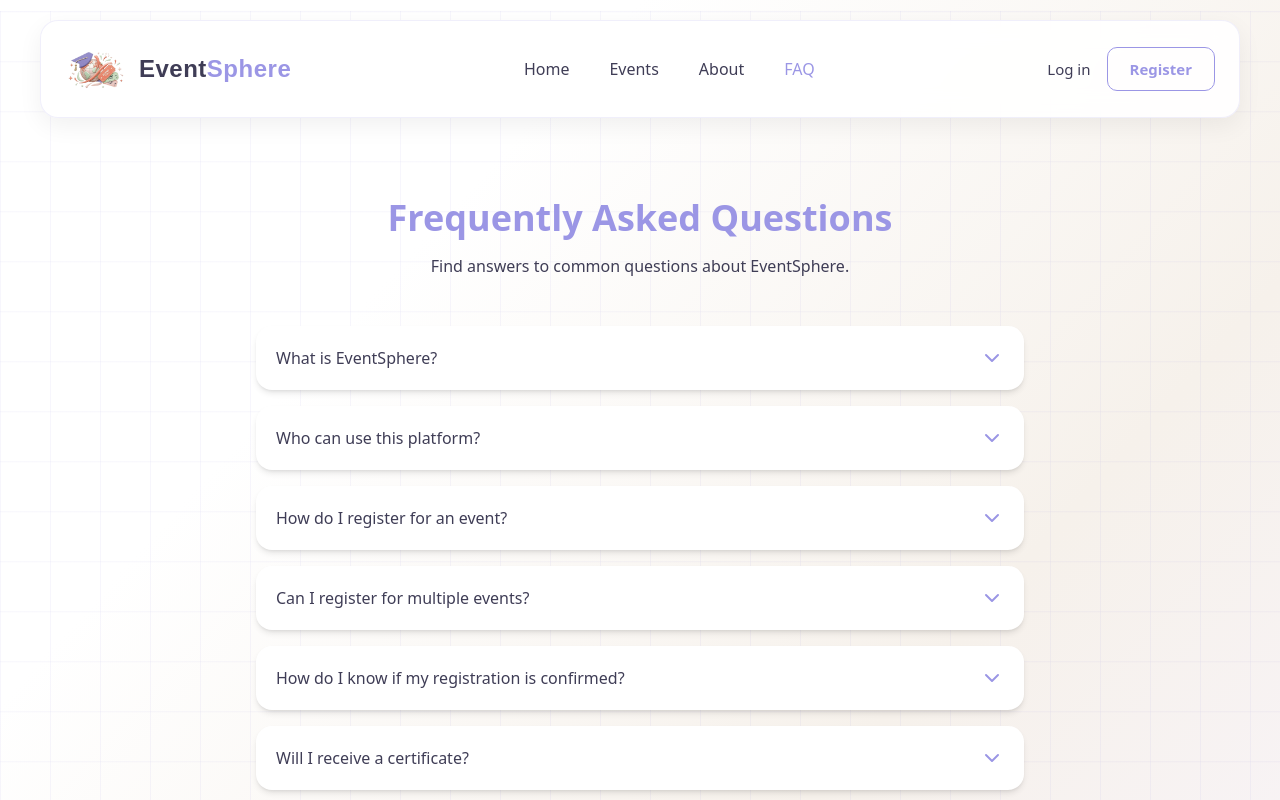
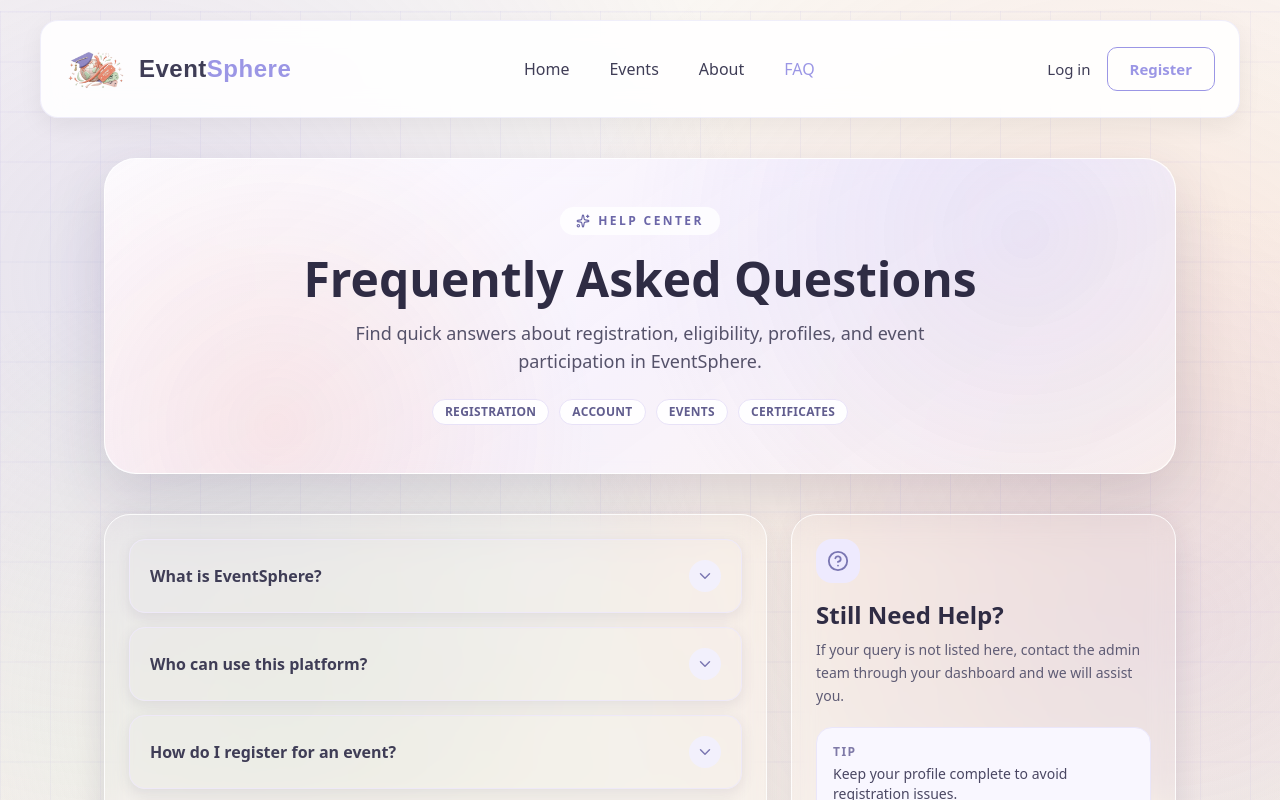
Before and after one commit to JanhaviShigwan/FinalYearProject, a React (Create React App) app in the folder Frontend/eventsphere/: page /faq in a window 1280 px wide. Shown: the top 800 px of the page. Built offline with nearby package versions, Linux system fonts and the light colour scheme.

Commit message:
feat: enhance FAQ page with new layout, animated sections, and improved accessibility features

```diff
--- a/Frontend/eventsphere/src/index.css
+++ b/Frontend/eventsphere/src/index.css
@@ -478,6 +478,13 @@ body {
   background: linear-gradient(to bottom right, #FFFFFF 0%, #FFFFFF 25%, #F6F1EB 60%, #F9F5FF 100%);
 }
 
+.faq-shell {
+  background:
+    radial-gradient(circle at 10% 16%, rgba(155, 150, 229, 0.2), transparent 34%),
+    radial-gradient(circle at 88% 24%, rgba(240, 138, 108, 0.16), transparent 35%),
+    linear-gradient(180deg, #faf7f3 0%, #f6f1eb 58%, #f7f3ef 100%);
+}
+
 /* Animated grid overlay — ::before pseudo-element */
 .faq-wrapper::before {
   content: "";
@@ -490,6 +497,39 @@ body {
     linear-gradient(to bottom, rgba(155, 150, 229, 0.08) 1px, transparent 1px);
   background-size: 50px 50px;
   animation: faqGridMove 20s linear infinite;
+}
+
+.faq-wrapper::after {
+  content: "";
+  position: fixed;
+  inset: 0;
+  z-index: 0;
+  pointer-events: none;
+  background:
+    radial-gradient(circle at 22% 88%, rgba(216, 232, 209, 0.26), transparent 38%),
+    radial-gradient(circle at 92% 78%, rgba(155, 150, 229, 0.13), transparent 32%);
+}
+
+.faq-hero-card {
+  position: relative;
+  background:
+    linear-gradient(145deg, rgba(254, 252, 255, 0.9) 0%, rgba(247, 242, 255, 0.85) 54%, rgba(255, 246, 240, 0.84) 100%);
+}
+
+.faq-hero-card::after {
+  content: "";
+  position: absolute;
+  inset: 0;
+  pointer-events: none;
+  border-radius: 32px;
+  background:
+    radial-gradient(circle at 86% 24%, rgba(155, 150, 229, 0.16), transparent 42%),
+    radial-gradient(circle at 16% 85%, rgba(240, 138, 108, 0.14), transparent 34%);
+}
+
+.faq-hero-card > * {
+  position: relative;
+  z-index: 1;
 }
 
 @keyframes faqGridMove {
--- a/Frontend/eventsphere/src/pages/FAQ.jsx
+++ b/Frontend/eventsphere/src/pages/FAQ.jsx
@@ -1,7 +1,8 @@
 import { useState } from "react";
-import { ChevronDown } from "lucide-react";
+import { ChevronDown, Sparkles, CircleHelp, LifeBuoy } from "lucide-react";
 import Navbar from "../components/Navbar";
 import Footer from "../components/Footer";
+import AnimatedSection from "../components/AnimatedSection";
 
 const faqs = [
   { question: "What is EventSphere?", answer: "EventSphere is a college event management platform where students can explore, register, and participate in various college events like workshops, fests, seminars, competitions, and cultural activities." },
@@ -19,60 +20,123 @@ export default function Faq() {
 
   const toggle = (index) => setOpenIndex(openIndex === index ? null : index);
 
+  const quickTags = ["Registration", "Account", "Events", "Certificates"];
+
   return (
     <div
-      className="faq-wrapper relative min-h-screen flex flex-col pt-0 px-6 page-bg"
+      className="faq-wrapper faq-shell relative flex min-h-screen flex-col overflow-x-hidden"
     >
-      <Navbar className="mt-0" />
+      <Navbar />
 
-      <div className="flex-1">
-        {/* Header */}
-        <div className="relative z-10 max-w-3xl mx-auto text-center mb-12 pt-20">
-          <h1 className="text-4xl font-bold mb-4 text-[#9B96E5]">Frequently Asked Questions</h1>
-          <p className="text-[#3F3D56]">Find answers to common questions about EventSphere.</p>
+      <main className="relative z-[1] mx-auto w-full max-w-6xl flex-1 px-4 pb-14 pt-8 sm:px-6 lg:px-10 lg:pb-20 lg:pt-10">
+        <AnimatedSection>
+          <section className="faq-hero-card rounded-[32px] border border-white/85 px-6 py-9 shadow-[0_22px_60px_rgba(56,42,84,0.16)] backdrop-blur-md sm:px-10 sm:py-12">
+            <div className="mx-auto max-w-3xl text-center">
+              <span className="inline-flex items-center gap-2 rounded-full bg-white/80 px-4 py-1.5 text-xs font-semibold uppercase tracking-[0.2em] text-[#6B66A8]">
+                <Sparkles size={14} />
+                Help Center
+              </span>
+
+              <h1 className="mt-5 text-4xl font-extrabold leading-tight text-[#2F2C44] sm:text-5xl">
+                Frequently Asked Questions
+              </h1>
+
+              <p className="mx-auto mt-4 max-w-2xl text-base leading-relaxed text-[#55526A] sm:text-lg">
+                Find quick answers about registration, eligibility, profiles, and event participation in EventSphere.
+              </p>
+
+              <div className="mt-6 flex flex-wrap justify-center gap-2.5">
+                {quickTags.map((tag) => (
+                  <span
+                    key={tag}
+                    className="rounded-full border border-[#E8E2F7] bg-white/90 px-3 py-1 text-xs font-semibold uppercase tracking-wide text-[#615D8E]"
+                  >
+                    {tag}
+                  </span>
+                ))}
               </div>
+            </div>
+          </section>
+        </AnimatedSection>
 
-        {/* FAQ list */}
-        <div className="relative z-10 max-w-3xl mx-auto space-y-4 mb-16">
+        <section className="mt-10 grid gap-6 xl:grid-cols-[1.55fr,0.9fr]">
+          <AnimatedSection delay={0.05}>
+            <div className="space-y-3.5 rounded-[26px] border border-white/85 bg-white/82 p-4 shadow-[0_10px_30px_rgba(47,36,76,0.12)] backdrop-blur-md sm:p-6">
               {faqs.map((faq, index) => {
                 const isOpen = openIndex === index;
 
                 return (
                   <div
                     key={index}
-                className={`rounded-2xl transition-all duration-300 bg-white ${isOpen
-                    ? "shadow-[0_0_20px_rgba(155,150,229,0.4)]"
-                    : "shadow-md"
+                    className={`overflow-hidden rounded-2xl border transition-all duration-300 ${isOpen
+                      ? "border-[#D8D1F4] bg-white shadow-[0_12px_26px_rgba(132,118,214,0.25)]"
+                      : "border-[#EEE9F8] bg-white/96 shadow-[0_4px_14px_rgba(74,66,108,0.1)]"
                       }`}
                   >
-                {/* Question button */}
                     <button
                       onClick={() => toggle(index)}
-                  className="w-full flex justify-between items-center p-5 text-left"
+                      className="flex w-full items-center justify-between gap-4 px-4 py-4 text-left sm:px-5 sm:py-5"
+                      aria-expanded={isOpen}
+                      aria-controls={`faq-answer-${index}`}
                     >
-                  <span className="font-medium text-[#3F3D56]">{faq.question}</span>
-                  <ChevronDown
-                    className={`transition-all duration-300 ${isOpen
-                        ? "rotate-180 text-[#F08A6C] drop-shadow-[0_0_6px_rgba(240,138,108,0.8)]"
-                        : "text-[#9B96E5]"
-                      }`}
-                  />
+                      <span className="text-sm font-semibold text-[#3F3D56] sm:text-base">{faq.question}</span>
+
+                      <span className={`flex h-8 w-8 shrink-0 items-center justify-center rounded-full transition-all ${
+                        isOpen ? "bg-[#FCE6DE] text-[#F08A6C]" : "bg-[#F2F0FC] text-[#7D79B3]"
+                      }`}>
+                        <ChevronDown className={`transition-all duration-300 ${isOpen ? "rotate-180" : "rotate-0"}`} size={18} />
+                      </span>
                     </button>
 
-                {/* Answer */}
                     <div
-                  className={`overflow-hidden transition-all duration-300 ${isOpen ? "max-h-40 px-5 pb-5" : "max-h-0"
-                    }`}
+                      id={`faq-answer-${index}`}
+                      className={`overflow-hidden px-4 transition-all duration-300 sm:px-5 ${isOpen ? "max-h-44 pb-5" : "max-h-0 pb-0"}`}
                     >
-                  <p className="text-[#3F3D56]">{faq.answer}</p>
+                      <p className="rounded-xl bg-[#FAF9FF] px-3 py-3 text-sm leading-relaxed text-[#44415A] sm:text-[15px]">
+                        {faq.answer}
+                      </p>
                     </div>
                   </div>
                 );
               })}
             </div>
+          </AnimatedSection>
+
+          <AnimatedSection delay={0.1}>
+            <aside className="h-fit rounded-[26px] border border-white/85 bg-white/82 p-5 shadow-[0_10px_30px_rgba(47,36,76,0.12)] backdrop-blur-md sm:p-6">
+              <div className="flex h-11 w-11 items-center justify-center rounded-2xl bg-[#EEEAFE] text-[#7A76B2]">
+                <CircleHelp size={22} />
               </div>
 
-      <div className="-mx-6 mt-auto">
+              <h2 className="mt-4 text-2xl font-bold text-[#2F2C44]">Still Need Help?</h2>
+              <p className="mt-2 text-sm leading-relaxed text-[#5E5B74]">
+                If your query is not listed here, contact the admin team through your dashboard and we will assist you.
+              </p>
+
+              <div className="mt-5 space-y-3">
+                <div className="rounded-2xl border border-[#EAE6FA] bg-[#F9F7FF] p-4">
+                  <p className="text-xs font-semibold uppercase tracking-[0.12em] text-[#7F7AA8]">Tip</p>
+                  <p className="mt-1 text-sm text-[#4A4763]">
+                    Keep your profile complete to avoid registration issues.
+                  </p>
+                </div>
+
+                <div className="rounded-2xl border border-[#F4DCCD] bg-[#FFF4EF] p-4">
+                  <div className="flex items-center gap-2 text-[#B45D44]">
+                    <LifeBuoy size={16} />
+                    <p className="text-xs font-semibold uppercase tracking-[0.12em]">Support</p>
+                  </div>
+                  <p className="mt-1 text-sm text-[#5A4A44]">
+                    For urgent event issues, contact your coordinator directly.
+                  </p>
+                </div>
+              </div>
+            </aside>
+          </AnimatedSection>
+        </section>
+      </main>
+
+      <div className="mt-auto">
         <Footer />
       </div>
     </div>
```
Lines whose indentation alone changed are shown as unchanged.
